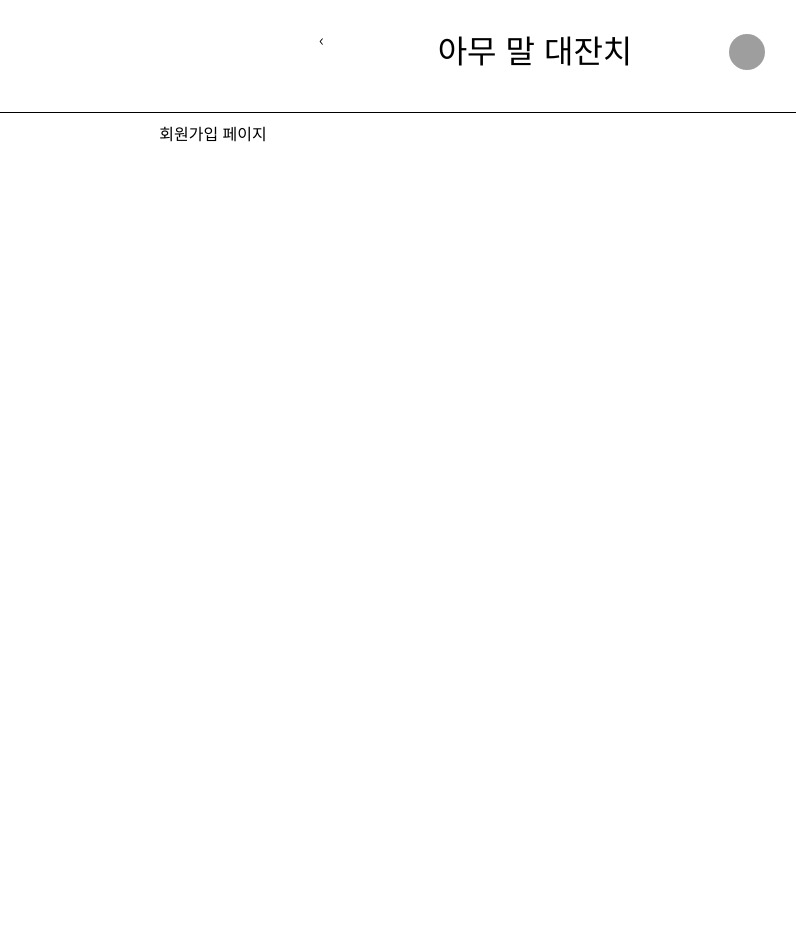
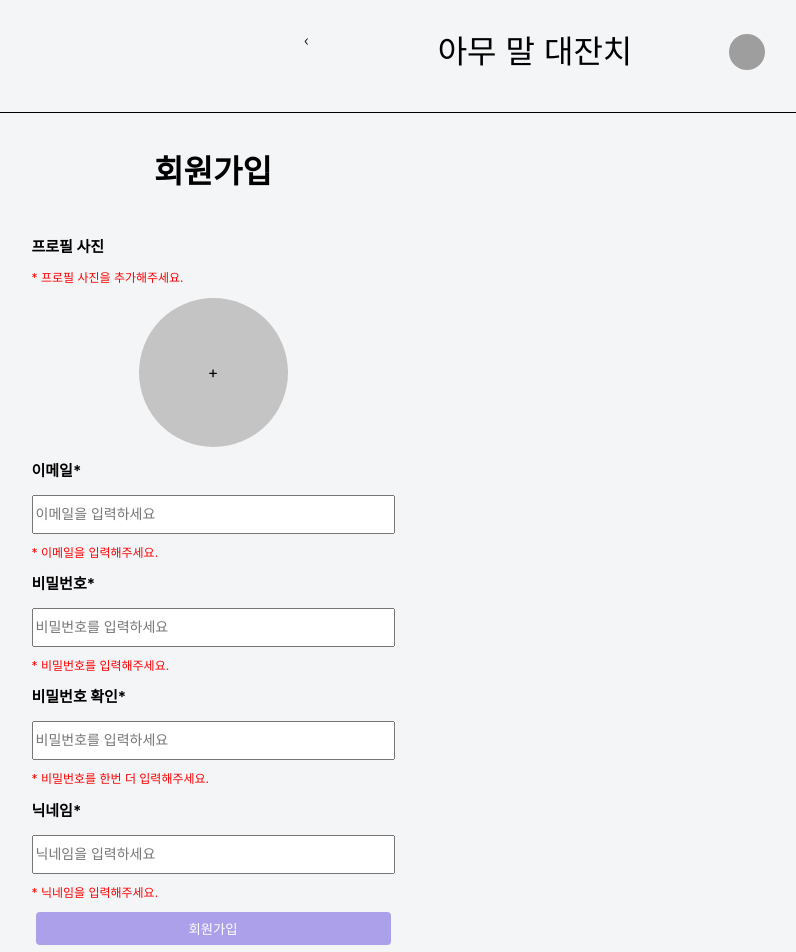
Before and after one commit to 100-hours-a-week/5-kanuda-react-fe, a React (Create React App) app: page /signin in a window 1280 px wide. Shown: the top 952 px of the page, without its empty margins (427-1223 px from the left). Before the commit the page ends 800 px from the top, so only its background shows below. Built offline with nearby package versions, Linux system fonts and the light colour scheme; grey boxes are pictures that could not be loaded.

Commit message:
feat : 회원가입 화면 1차 구현

```diff
--- a/src/App.css
+++ b/src/App.css
@@ -1,5 +1,4 @@
 .App {
-  text-align: center;
 }
 
 .App-logo {
--- a/src/pages/LogInPage.js
+++ b/src/pages/LogInPage.js
@@ -2,20 +2,20 @@ import styles from '../styles/LogIn.module.css';
 
 function LogInPage() {
     return (
-        <form id="form" class={styles.body}>
-            <div class={styles.input}>
-                <p class={styles.title}>로그인</p>
+        <form id="form" className={styles.body}>
+            <div className={styles.input}>
+                <p className={styles.title}>로그인</p>
                 <div>
-                    <p class={styles.text}>이메일</p>
+                    <p className={styles.text}>이메일</p>
                     <input type="email" placeholder="이메일을 입력하세요" required />
-                    <p class={styles.text}>비밀번호</p>
+                    <p className={styles.text}>비밀번호</p>
                     <input type="password" placeholder="비밀번호를 입력하세요" required />
-                    <p class={styles.helper}></p>
+                    <p className={styles.helper}></p>
                 </div>
             </div>
-            <div class={styles.button}>
-                <button id="login-btn" type="submit" class={`${styles.loginBtn} ${styles.btnInactive}`}>로그인</button><br />
-                <a class={styles.signIn} href="/signin" display="block">회원가입</a>
+            <div className={styles.button}>
+                <button id="login-btn" type="submit" className={`${styles.loginBtn} ${styles.btnInactive}`}>로그인</button><br />
+                <a className={styles.signIn} href="/signin" display="block">회원가입</a>
             </div>
         </form>
     );
--- a/src/pages/SignInPage.js
+++ b/src/pages/SignInPage.js
@@ -1,6 +1,41 @@
+import styles from '../styles/SignIn.module.css';
+
 function SignInPage() {
     return (
-        <>회원가입 페이지</>
+        <>
+            <form className={styles.body} onsubmit="return checkForm()">
+                <div className={styles.input}>
+                    <p className={styles.title}>회원가입</p>
+                    <div>
+                        <p className={styles.text}>프로필 사진</p>
+                        <p id="profile-helper" className={styles.helper}>* 프로필 사진을 추가해주세요.</p>
+                        <div className={styles.center}>
+                            <div className={styles.profileDiv}>
+                                <div className={styles.profileDefault}>+</div>
+                                <img className={styles.profileImg} />
+                            </div>
+                            <input id="profile-img-btn" type="file" accept="image/*" className={styles.displayNone}/>
+                        </div>
+                        <p className={styles.text}>이메일*</p>
+                        <input id="email-input" type="email" placeholder="이메일을 입력하세요" />
+                        <p id="email-helper" className={styles.helper}>* 이메일을 입력해주세요.</p>
+                        <p className={styles.text}>비밀번호*</p>
+                        <input id="password-input" type="password" placeholder="비밀번호를 입력하세요" />
+                        <p id="password-helper" className={styles.helper}>* 비밀번호를 입력해주세요.</p>
+                        <p className={styles.text}>비밀번호 확인*</p>
+                        <input id="passwordCheck-input" type="password" placeholder="비밀번호를 입력하세요" />
+                        <p id="passwordCheck-helper" className={styles.helper}>* 비밀번호를 한번 더 입력해주세요.</p>
+                        <p className={styles.text}>닉네임*</p>
+                        <input id="nickname-input" type="text" placeholder="닉네임을 입력하세요" />
+                        <p id="nickname-helper" className={styles.helper}>* 닉네임을 입력해주세요.</p>
+                    </div>
+                </div>
+                <div className={styles.button}>
+                    <button id="signin-btn" className={`${styles.signinBtn} ${styles.btnInactive}`}>회원가입</button><br />
+                    <a className={styles.logIn} href="/login">로그인하러 가기</a>
+                </div>
+            </form>
+        </>
     );
 }
 
--- /dev/null
+++ b/src/styles/SignIn.module.css
@@ -0,0 +1,79 @@
+body {
+    display: flex;
+    flex-direction: column;
+    background-color: #F4F5F7;
+}
+.displayNone {
+    display: none;
+}
+.input {
+    display: flex;
+    flex-direction: column;
+    align-items: center;
+}
+.title {
+    font-weight: 700;
+    font-size: 32px;
+    line-height: 38.19px;
+}
+.text {
+    font-weight: 700;
+    font-size: 15px;
+    line-height: 17.9px;
+}
+.helper {
+    font-family: 'Inter';
+    font-weight: 400;
+    font-size: 12px;
+    line-height: 14.52px;
+    color: #FF0000;
+}
+.body input {
+    width: 355px;
+    height: 33px;
+}
+#prev-btn {
+    visibility: visible;
+}
+.profileDefault {
+    width: 149px;
+    height: 149px;
+    border-radius: 50%;
+    background-color: #C4C4C4;
+    text-align: center;
+    line-height: 149px;
+}
+.profileImg {
+    width: 149px;
+    height: 149px;
+    border-radius: 50%;
+    display: none;
+}
+.center {
+    display: flex;
+    flex-direction: column;
+    align-items: center;
+}
+.signinBtn {
+    width: 355px;
+    height: 33px;
+    border-radius: 4px;
+    color: white;
+    border-width: 0;
+}
+.button {
+    display: flex;
+    flex-direction: column;
+    align-items: center;
+}
+.btnInactive {
+    background-color: #ACA0EB;}
+.btnActive {
+    background-color: #7F6AEE;
+}
+.logIn {
+    font-weight: 400;
+    font-size: 14px;
+    line-height: 16.71px;
+    text-align: center;
+}
```
